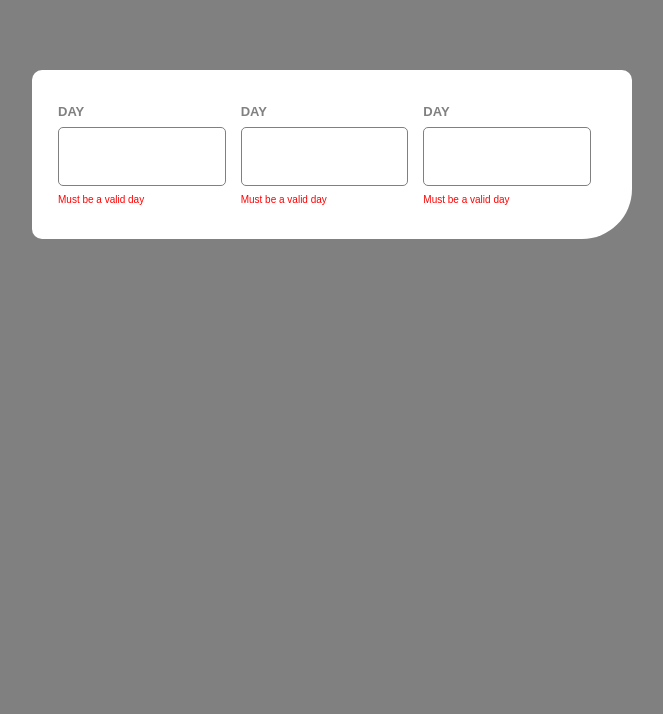
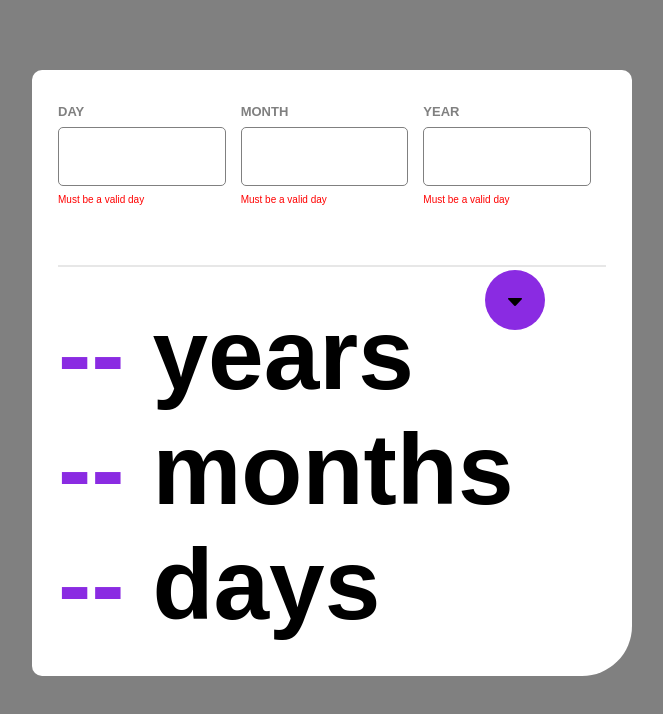
Before and after one commit to FrancoDavid/calculator-age-reactjs, a React (Create React App) app in the folder calculator-age/: page / in a window 1280 px wide. Shown: the top 714 px of the page, without its empty margins (308-971 px from the left). Built offline with nearby package versions, Linux system fonts and the light colour scheme.

Commit message:
feat: layout display

```diff
--- a/calculator-age/src/components/CalculatorDisplay.js
+++ b/calculator-age/src/components/CalculatorDisplay.js
@@ -0,0 +1,23 @@
+import React from 'react';
+
+import ArrowDownSvg from "./../icons/down.png";
+
+import './../styles/Display.css';
+
+const CalculatorDisplay = () => {
+    return (
+        <aside className="display--container">
+            <div className="display--icon">
+                <img src={ArrowDownSvg} alt="ArrowDown"></img>
+            </div>
+            <hr></hr>
+            <div className="display--paragraph">
+                <p><b className="display--paragraph__number">--</b> <b className="display--paragraph__text">years</b></p>
+                <p><b className="display--paragraph__number">--</b> <b className="display--paragraph__text">months</b></p>
+                <p><b className="display--paragraph__number">--</b> <b className="display--paragraph__text">days</b></p>
+            </div>
+        </aside>
+    );
+}
+
+export default CalculatorDisplay;
--- a/calculator-age/src/components/CalculatorForm.js
+++ b/calculator-age/src/components/CalculatorForm.js
@@ -5,10 +5,18 @@ import './../styles/Form.css';
 
 const CalculatorForm = () => {
     return (
-        <aside>
-           <CalculatorInput></CalculatorInput>
-           <CalculatorInput></CalculatorInput>
-           <CalculatorInput></CalculatorInput>
+        <aside className="form-container">
+           <CalculatorInput
+                label="DAY">
+            </CalculatorInput>
+
+           <CalculatorInput
+                label="MONTH">
+           </CalculatorInput>
+
+           <CalculatorInput
+                label="YEAR">
+           </CalculatorInput>
         </aside>
     )
 }
--- a/calculator-age/src/components/CalculatorInput.js
+++ b/calculator-age/src/components/CalculatorInput.js
@@ -1,12 +1,28 @@
-import React from 'react';
+import React, { useState } from 'react';
 import './../styles/Input.css';
 
-const CalculatorInput = () => {
+const CalculatorInput = ({label}) => {
+
+    const [inputValue, setInputValue] = useState("");
+
+    const handleInputChange = (event) => {
+        setInputValue(event.target.value);
+    }
+
     return (
         <div className="input-col">
-            <label>DAY</label>
-            <input type="number" className="input"></input>
-            <small>Must be a valid day</small>
+            <label>
+                {label}
+            </label>
+            <input
+                type="number"
+                className="input"
+                value={inputValue}
+                onChange={handleInputChange}>
+            </input>
+            <small>
+                Must be a valid day
+            </small>
         </div>
     )
 }
--- a/calculator-age/src/pages/Main.js
+++ b/calculator-age/src/pages/Main.js
@@ -1,6 +1,8 @@
 
 import React from 'react';
+
 import CalculatorForm from '../components/CalculatorForm';
+import CalculatorDisplay from '../components/CalculatorDisplay';
 
 import '../styles/Main.css';
 
@@ -9,6 +11,7 @@ const MainPage = () => {
         <main>
             <section>
                 <CalculatorForm></CalculatorForm>
+                <CalculatorDisplay></CalculatorDisplay>
             </section>
         </main>
     );
--- a/calculator-age/src/styles/Display.css
+++ b/calculator-age/src/styles/Display.css
@@ -0,0 +1,58 @@
+.display--container {
+    padding: 10px;
+}
+
+hr {
+    border: 1px solid #80808030;
+    width: 100%;
+
+    margin-bottom: 30px;
+}
+
+.display--icon {
+    position: absolute;
+
+    top: calc(35% - 10px);
+    left: calc(50% - 39px);
+    display: block;
+
+    border-radius: 100%;
+    background-color: blueviolet;
+    color: white;
+
+    width: 60px;
+    height: 60px;
+
+    text-align: center;
+
+    padding: 24px 16px;
+}
+
+.display--paragraph {
+    display: block;
+    font-size: 5rem;
+}
+
+.display--paragraph__number {
+    color: blueviolet;
+    font-weight: bolder;
+}
+
+.display--paragraph__text {
+    color: black;
+    font-weight: bolder;
+}
+
+@media screen and (min-width: 700px) {
+    .display--paragraph {
+        font-size: 7rem;
+    }
+}
+@media screen and (min-width: 1024px) {
+    .display--paragraph {
+        font-size: 10rem;
+    }
+    .display--icon {
+        left: calc(65% - 39px);
+    }
+}
--- a/calculator-age/src/styles/Form.css
+++ b/calculator-age/src/styles/Form.css
@@ -1,6 +1,7 @@
-aside {
+.form-container {
     display: flex;
     justify-content: center;
 
     padding: 10px;
+    margin-bottom: 40px;
 }
```
Also changed, not shown: calculator-age/src/icons/arrow-down.svg (added), calculator-age/src/icons/down.png (added).
